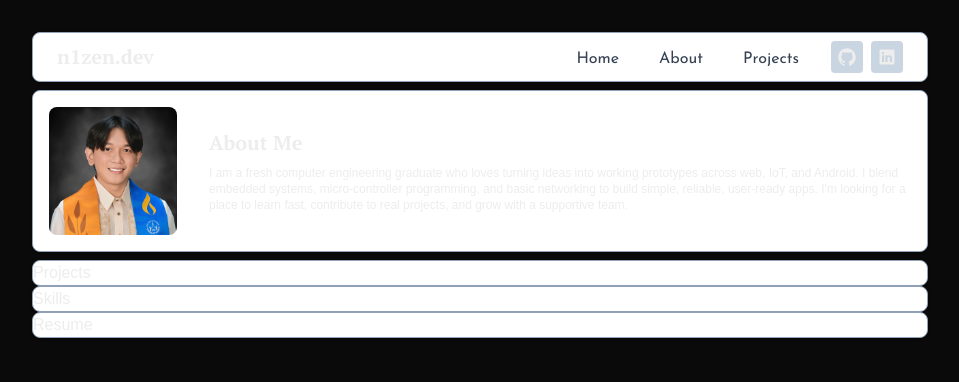
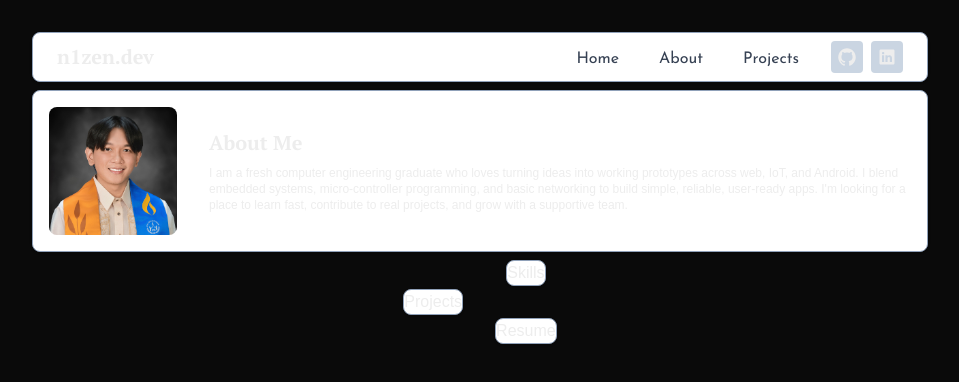
Before and after one commit to n1zen/portfolio-next, a Next.js app: page / in a window 1280 px wide. Shown: the top 382 px of the page, without its empty margins (160-1119 px from the left). Built offline with nearby package versions, Linux system fonts and the light colour scheme; a web font is replaced by a local one.

Commit message:
add flex on the rest of the sections

```diff
--- a/app/page.tsx
+++ b/app/page.tsx
@@ -14,12 +14,12 @@
 	    </p>
 	</div>
       </Card>
-      <div>
+      <div className="flex md:flex-row flex-col gap-8 justify-center items-center">
         {/* Projects */}
         <Card>
           Projects
         </Card>
-        <div>
+        <div className="flex flex-col gap-8 justify-center items-center">
           {/* Skills */}
           <Card>Skills</Card>
           {/* Resume */}
```
